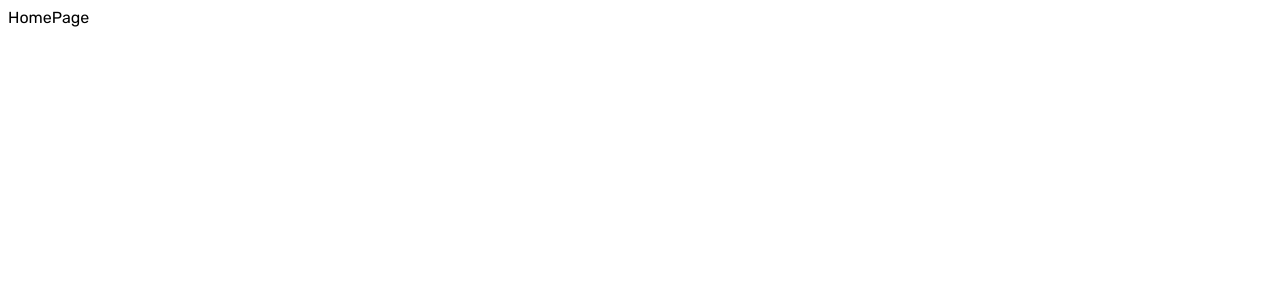
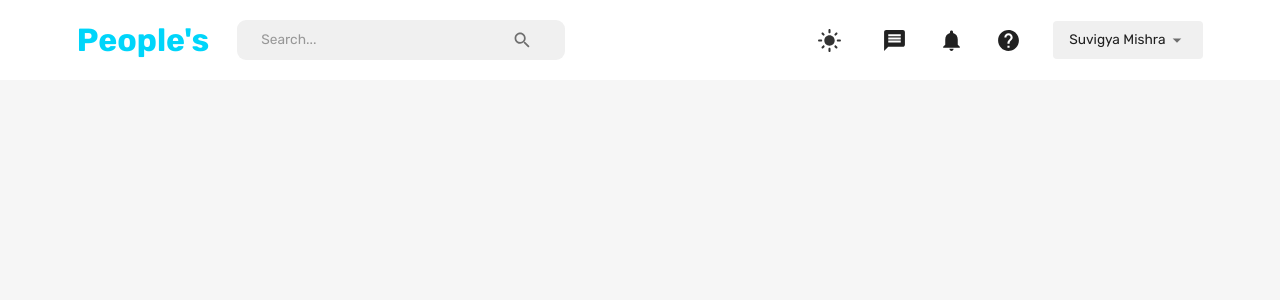
Before and after one commit to Crazyhaller/E-Social, a React (Create React App) app in the folder client/: page /home in a window 1280 px wide. Shown: the top 300 px of the page. Built offline with nearby package versions, Linux system fonts and the light colour scheme.

Commit message:
setup mui theme and navbar

```diff
--- a/client/src/App.js
+++ b/client/src/App.js
@@ -7,16 +7,27 @@
 import HomePage from 'scenes/homePage'
 import LoginPage from 'scenes/loginPage'
 import ProfilePage from 'scenes/profilePage'
+import { useMemo } from 'react'
+import { useSelector } from 'react-redux'
+import { CssBaseline, ThemeProvider } from '@mui/material'
+import { createTheme } from '@mui/material/styles'
+import { themeSettings } from './theme'
 
 function App() {
+  const mode = useSelector((state) => state.mode)
+  const theme = useMemo(() => createTheme(themeSettings(mode)), [mode])
+
   return (
     <div className="app">
       <Router>
-        <Routes>
-          <Route path="/" element={<LoginPage />} />
-          <Route path="/home" element={<HomePage />} />
-          <Route path="/profile/:userId" element={<ProfilePage />} />
-        </Routes>
+        <ThemeProvider theme={theme}>
+          <CssBaseline />
+          <Routes>
+            <Route path="/" element={<LoginPage />} />
+            <Route path="/home" element={<HomePage />} />
+            <Route path="/profile/:userId" element={<ProfilePage />} />
+          </Routes>
+        </ThemeProvider>
       </Router>
     </div>
   )
--- /dev/null
+++ b/client/src/components/FlexBetween.jsx
@@ -0,0 +1,10 @@
+import { Box } from '@mui/material'
+import { styled } from '@mui/system'
+
+const FlexBetween = styled(Box)({
+  display: 'flex',
+  justifyContent: 'space-between',
+  alignItems: 'center',
+})
+
+export default FlexBetween
--- a/client/src/scenes/homePage/index.jsx
+++ b/client/src/scenes/homePage/index.jsx
@@ -1,7 +1,12 @@
-import React from 'react'
+import { Box } from '@mui/material'
+import Navbar from 'scenes/navbar'
 
 const HomePage = () => {
-  return <div>HomePage</div>
+  return (
+    <Box>
+      <Navbar />
+    </Box>
+  )
 }
 
 export default HomePage
--- a/client/src/scenes/navbar/index.jsx
+++ b/client/src/scenes/navbar/index.jsx
@@ -1,7 +1,198 @@
-import React from 'react'
+import { useState } from 'react'
+import {
+  Box,
+  IconButton,
+  InputBase,
+  Typography,
+  Select,
+  MenuItem,
+  FormControl,
+  useTheme,
+  useMediaQuery,
+} from '@mui/material'
+import {
+  Search,
+  Message,
+  DarkMode,
+  LightMode,
+  Notifications,
+  Help,
+  Menu,
+  Close,
+} from '@mui/icons-material'
+import { useDispatch, useSelector } from 'react-redux'
+import { setMode, setLogout } from 'state'
+import { useNavigate } from 'react-router-dom'
+import FlexBetween from 'components/FlexBetween'
 
 const Navbar = () => {
-  return <div>Navbar</div>
+  const [isMobileMenuToggled, setIsMobileMenuToggled] = useState(false)
+  const dispatch = useDispatch()
+  const navigate = useNavigate()
+  const user = useSelector((state) => state.user)
+  const isNonMobileScreens = useMediaQuery('(min-width: 1000px)')
+
+  const theme = useTheme()
+  const neutralLight = theme.palette.neutral.light
+  const dark = theme.palette.neutral.dark
+  const background = theme.palette.background.default
+  const primaryLight = theme.palette.primary.light
+  const alt = theme.palette.background.alt
+
+  const fullName = 'Suvigya Mishra '
+  //  `${user.firstName} ${user.lastName}` TODO:
+
+  return (
+    <FlexBetween padding="1rem 6%" backgroundColor={alt}>
+      <FlexBetween gap="1.75rem">
+        <Typography
+          fontWeight="bold"
+          fontSize="clamp(1rem, 2rem, 2.25rem)"
+          color="primary"
+          onClick={() => navigate('/home')}
+          sx={{
+            '&:hover': {
+              color: primaryLight,
+              cursor: 'pointer',
+            },
+          }}
+        >
+          People's
+        </Typography>
+        {isNonMobileScreens && (
+          <FlexBetween
+            backgroundColor={neutralLight}
+            borderRadius="9px"
+            gap="3rem"
+            padding="0.1rem 1.5rem"
+          >
+            <InputBase placeholder="Search..." />
+            <IconButton>
+              <Search />
+            </IconButton>
+          </FlexBetween>
+        )}
+      </FlexBetween>
+
+      {/* DESKTOP NAV */}
+      {isNonMobileScreens ? (
+        <FlexBetween gap="2rem">
+          <IconButton onClick={() => dispatch(setMode())}>
+            {theme.palette.mode === 'dark' ? (
+              <DarkMode sx={{ fontSize: '25px' }} />
+            ) : (
+              <LightMode sx={{ color: dark, fontSize: '25px' }} />
+            )}
+          </IconButton>
+          <Message sx={{ fontSize: '25px' }} />
+          <Notifications sx={{ fontSize: '25px' }} />
+          <Help sx={{ fontSize: '25px' }} />
+          <FormControl variant="standard" value={fullName}>
+            <Select
+              value={fullName}
+              sx={{
+                backgroundColor: neutralLight,
+                width: '150px',
+                borderRadius: '0.25rem',
+                p: '0.25rem 1rem',
+                '& .MuiSvgIcon-root': {
+                  pr: '0.25rem',
+                  width: '3rem',
+                },
+                '& .MuiSelect-select:focus': {
+                  backgroundColor: neutralLight,
+                },
+              }}
+              input={<InputBase />}
+            >
+              <MenuItem value={fullName}>
+                <Typography>{fullName}</Typography>
+              </MenuItem>
+              <MenuItem onClick={() => dispatch(setLogout())}>Log Out</MenuItem>
+            </Select>
+          </FormControl>
+        </FlexBetween>
+      ) : (
+        <IconButton
+          onClick={() => setIsMobileMenuToggled(!isMobileMenuToggled)}
+        >
+          <Menu />
+        </IconButton>
+      )}
+
+      {/* MOBILE NAV */}
+      {!isNonMobileScreens && isMobileMenuToggled && (
+        <Box
+          position="fixed"
+          right="0"
+          bottom="0"
+          height="100%"
+          zIndex="10"
+          maxWidth="500px"
+          minWidth="300px"
+          backgroundColor={background}
+        >
+          {/* CLOSE ICON */}
+          <Box display="flex" justifyContent="flex-end" p="1rem">
+            <IconButton
+              onClick={() => setIsMobileMenuToggled(!isMobileMenuToggled)}
+            >
+              <Close />
+            </IconButton>
+          </Box>
+
+          {/* MENU ITEMS */}
+          <FlexBetween
+            display="flex"
+            flexDirection="column"
+            justifyContent="center"
+            alignItems="center"
+            gap="3rem"
+          >
+            <IconButton
+              onClick={() => dispatch(setMode())}
+              sx={{ fontSize: '25px' }}
+            >
+              {theme.palette.mode === 'dark' ? (
+                <DarkMode sx={{ fontSize: '25px' }} />
+              ) : (
+                <LightMode sx={{ color: dark, fontSize: '25px' }} />
+              )}
+            </IconButton>
+            <Message sx={{ fontSize: '25px' }} />
+            <Notifications sx={{ fontSize: '25px' }} />
+            <Help sx={{ fontSize: '25px' }} />
+            <FormControl variant="standard" value={fullName}>
+              <Select
+                value={fullName}
+                sx={{
+                  backgroundColor: neutralLight,
+                  width: '150px',
+                  borderRadius: '0.25rem',
+                  p: '0.25rem 1rem',
+                  '& .MuiSvgIcon-root': {
+                    pr: '0.25rem',
+                    width: '3rem',
+                  },
+                  '& .MuiSelect-select:focus': {
+                    backgroundColor: neutralLight,
+                  },
+                }}
+                input={<InputBase />}
+              >
+                <MenuItem value={fullName}>
+                  <Typography>{fullName}</Typography>
+                </MenuItem>
+                <MenuItem onClick={() => dispatch(setLogout())}>
+                  Log Out
+                </MenuItem>
+              </Select>
+            </FormControl>
+          </FlexBetween>
+        </Box>
+      )}
+    </FlexBetween>
+  )
 }
 
 export default Navbar
```
Also changed, not shown: 2 other files (tests, documents, lock files or other folders).
